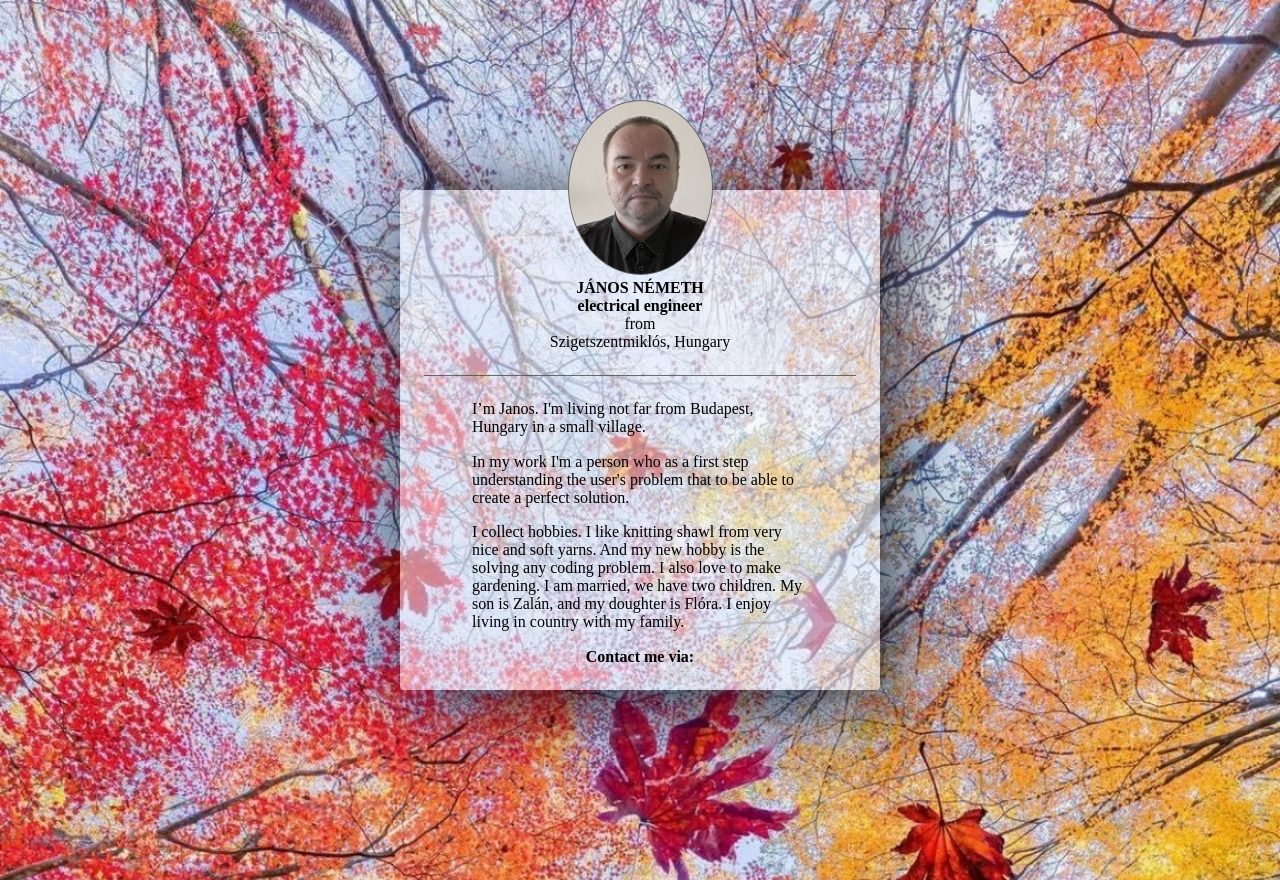
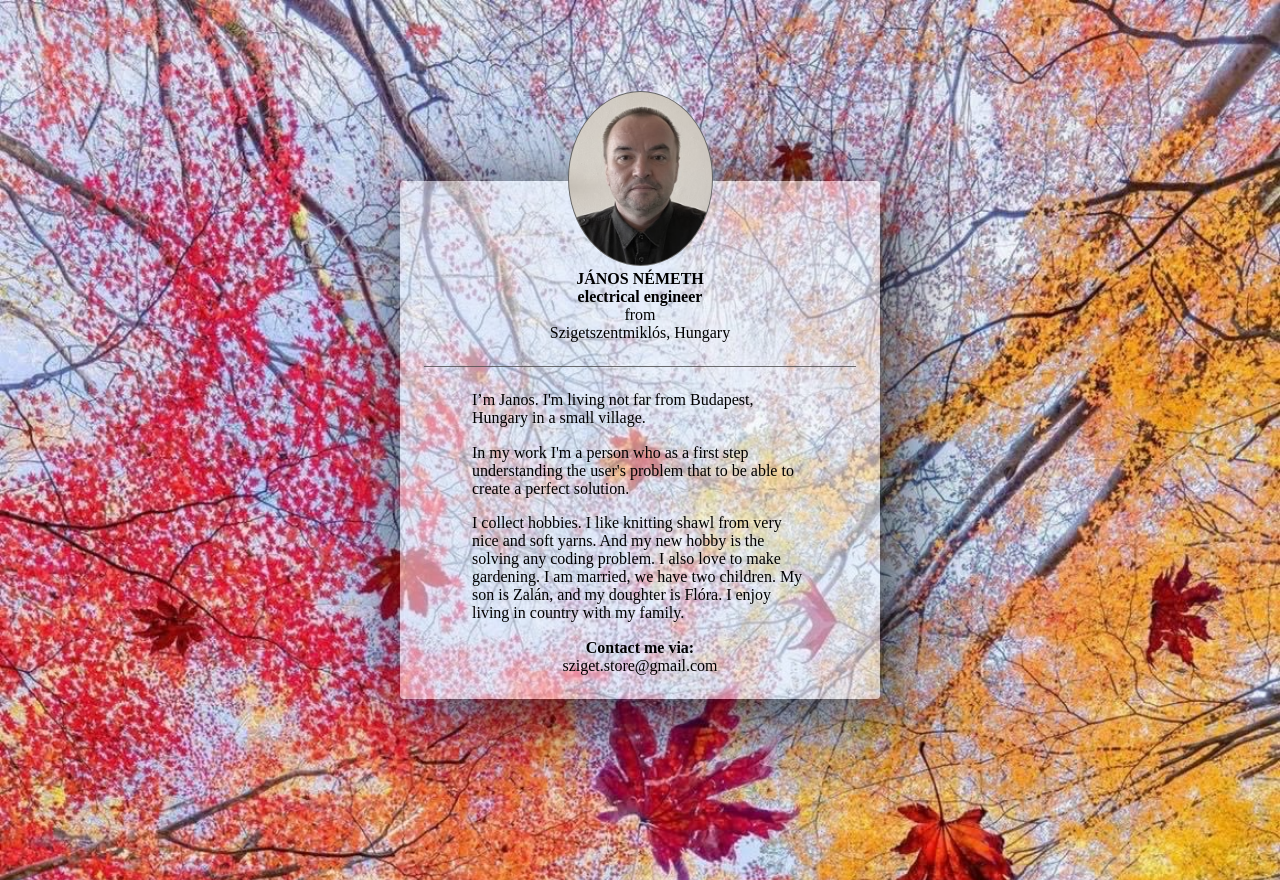
Before and after one commit to janosnemeth/introduce, a plain HTML site: page index.html in a window 1280 px wide. Drawn offline with Linux system fonts and the light colour scheme.

Commit message:
add all files

```diff
--- a/index.html
+++ b/index.html
@@ -39,7 +39,7 @@
 
           <li><a href="#" title="My mobile 06 70 3730662" class="social-icon"><i class="fa fa-2x fa-mobile" aria-hidden="true"></i></a></li>
 
-          <li><a href="#" title="My E-mail: sziget.store@gmail.com" class="social-icon"><i class="fa fa-2x fa-envelope" aria-hidden="true"></i></a></li>
+          <li>sziget.store@gmail.com</li>
           <li>
             <a href="https://www.facebook.com/janos.nemeth.942/" title="Facebook" class="social-icon"><i class="fa fa-2x fa-facebook-square" aria-hidden="true"></i></a>
           </li>
```
